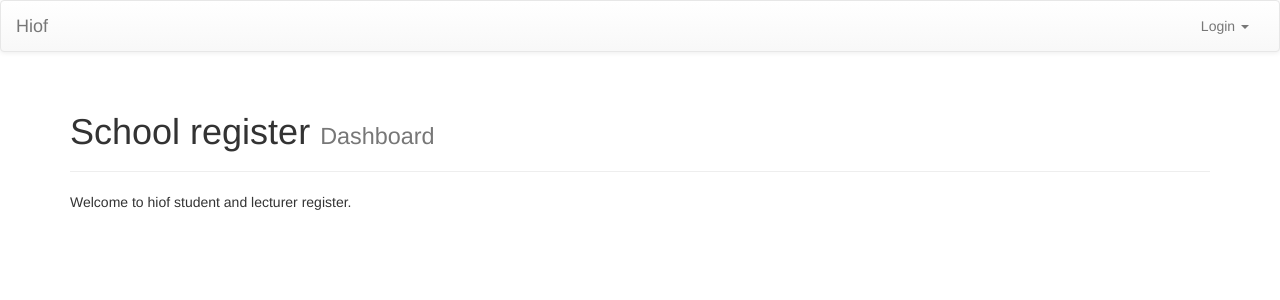
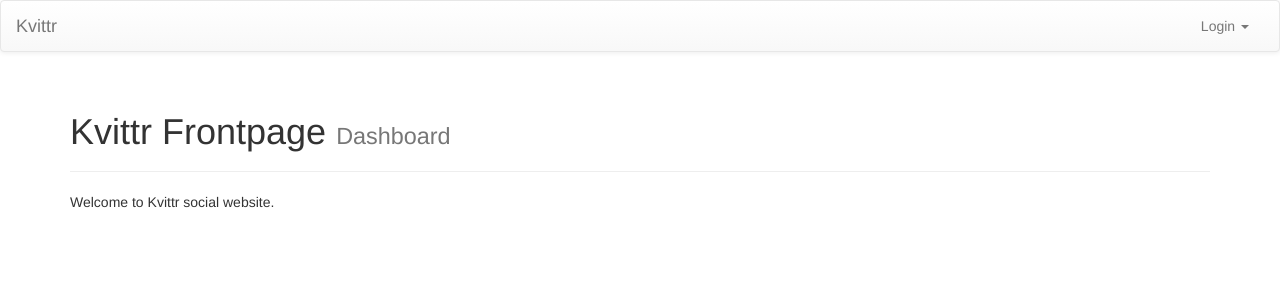
Before and after one commit to Erikfj/kvittr, a Django app: page / in a window 1280 px wide. Shown: the top 300 px of the page. Run offline with Django 3.2, Linux system fonts and the light colour scheme; some libraries are stand-ins or nearby versions.

Commit message:
customized text in view as to represent application better

```diff
--- a/kvittr/theme/templates/theme/base.html
+++ b/kvittr/theme/templates/theme/base.html
@@ -10,7 +10,7 @@
             <span class="icon-bar"></span>
             <span class="icon-bar"></span>
           </button>
-          <a class="navbar-brand" href="{% url 'frontpage' %}">Hiof</a>
+          <a class="navbar-brand" href="{% url 'frontpage' %}">Kvittr</a>
         </div>
 
         <!-- Collect the nav links, forms, and other content for toggling -->
@@ -42,7 +42,7 @@
 
     <div class="container">
         <div class="page-header">
-            <h1>School register <small>{% block subheader %}{% endblock %}</small></h1>
+            <h1>Kvittr Frontpage <small>{% block subheader %}{% endblock %}</small></h1>
         </div>
 
         {% block pagecontent %}
--- a/kvittr/theme/templates/theme/frontpage.html
+++ b/kvittr/theme/templates/theme/frontpage.html
@@ -2,6 +2,6 @@
 {% block subheader %}Dashboard{% endblock %}
 {% block pagecontent %}
 <p>
-	Welcome to hiof student and lecturer register.
+	Welcome to Kvittr social website.
 </p>
 {% endblock %}
```
